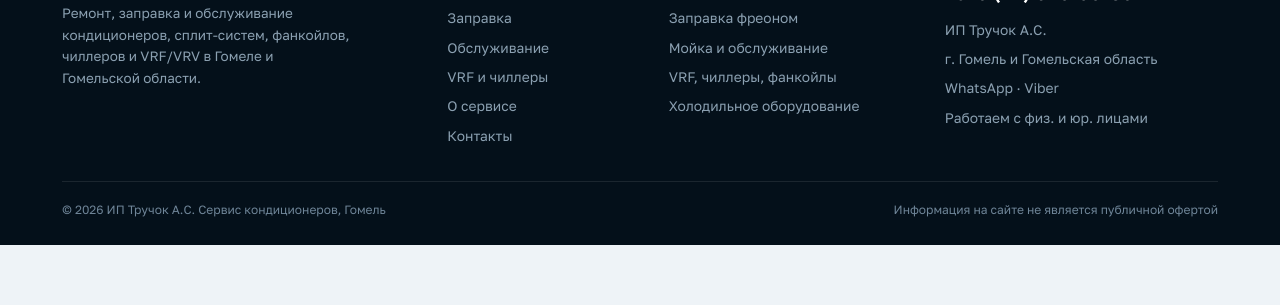
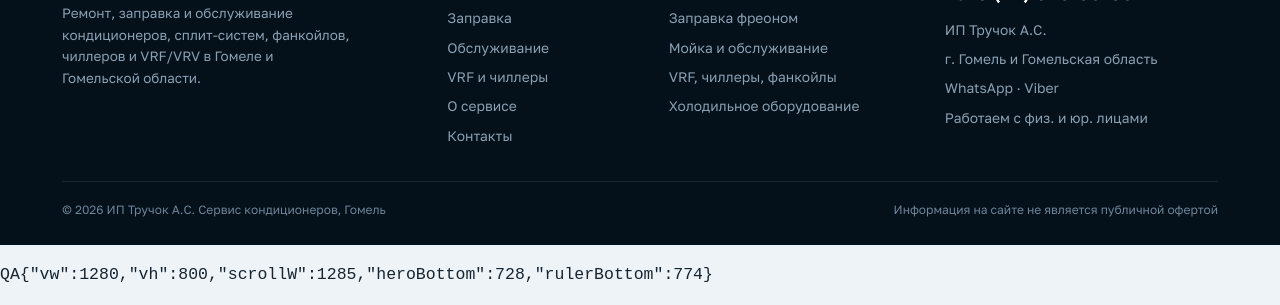
Before and after one commit to 99sitefast-ai/truchok-kondicionery-gomel, a plain HTML site: page index.html in a window 1280 px wide. Shown: the part 6540-6845 px from the top of the page. Before the commit the page ends 6785 px from the top, so only its background shows below. Drawn offline with Linux system fonts and the light colour scheme.

Commit message:
qa probe

```diff
--- a/index.html
+++ b/index.html
@@ -399,5 +399,6 @@
 </div>
 
 <script src="assets/js/app.js" defer></script>
+<script>window.addEventListener('load',function(){var d=document.documentElement;var hero=document.querySelector('.hero');var ruler=document.querySelector('.ruler');var h={vw:window.innerWidth,vh:window.innerHeight,scrollW:d.scrollWidth,heroBottom:Math.round(hero.getBoundingClientRect().bottom),rulerBottom:Math.round(ruler.getBoundingClientRect().bottom)};var p=document.createElement('pre');p.id='qa';p.textContent='QA'+JSON.stringify(h);document.body.appendChild(p);});</script>
 </body>
 </html>
```
